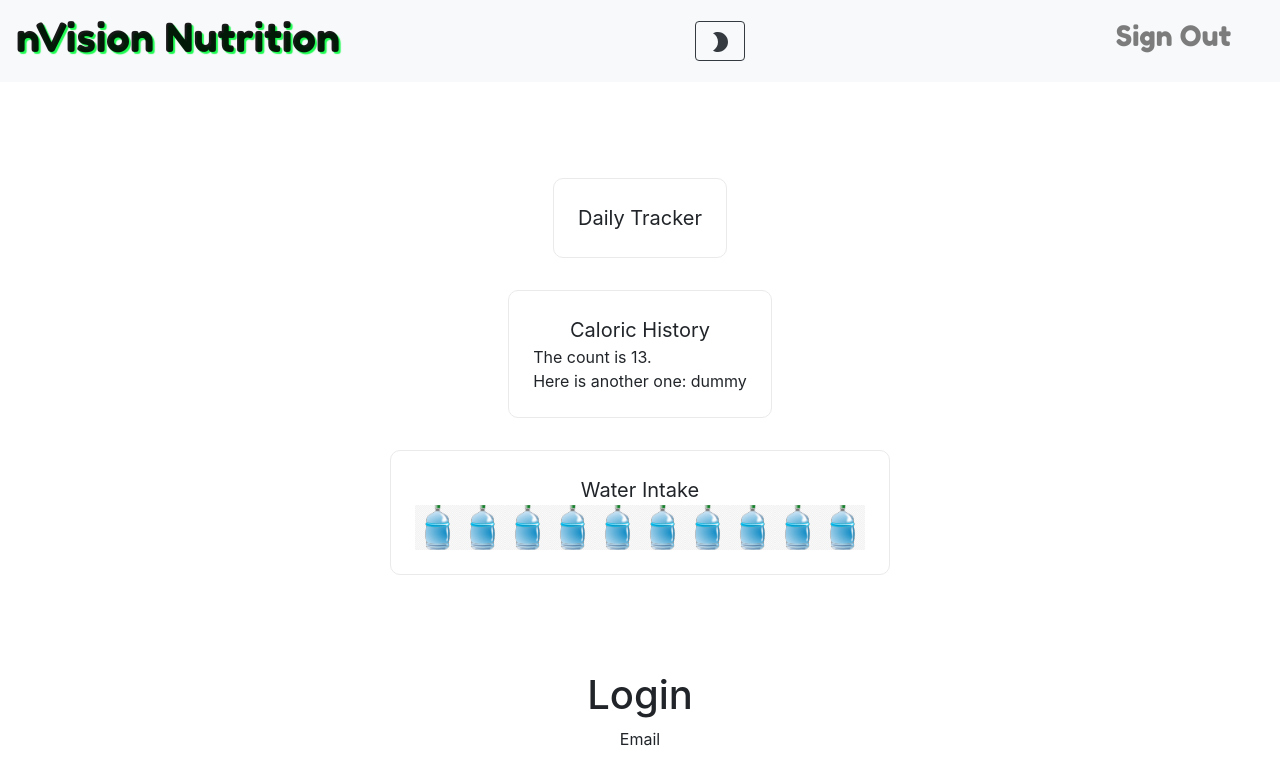
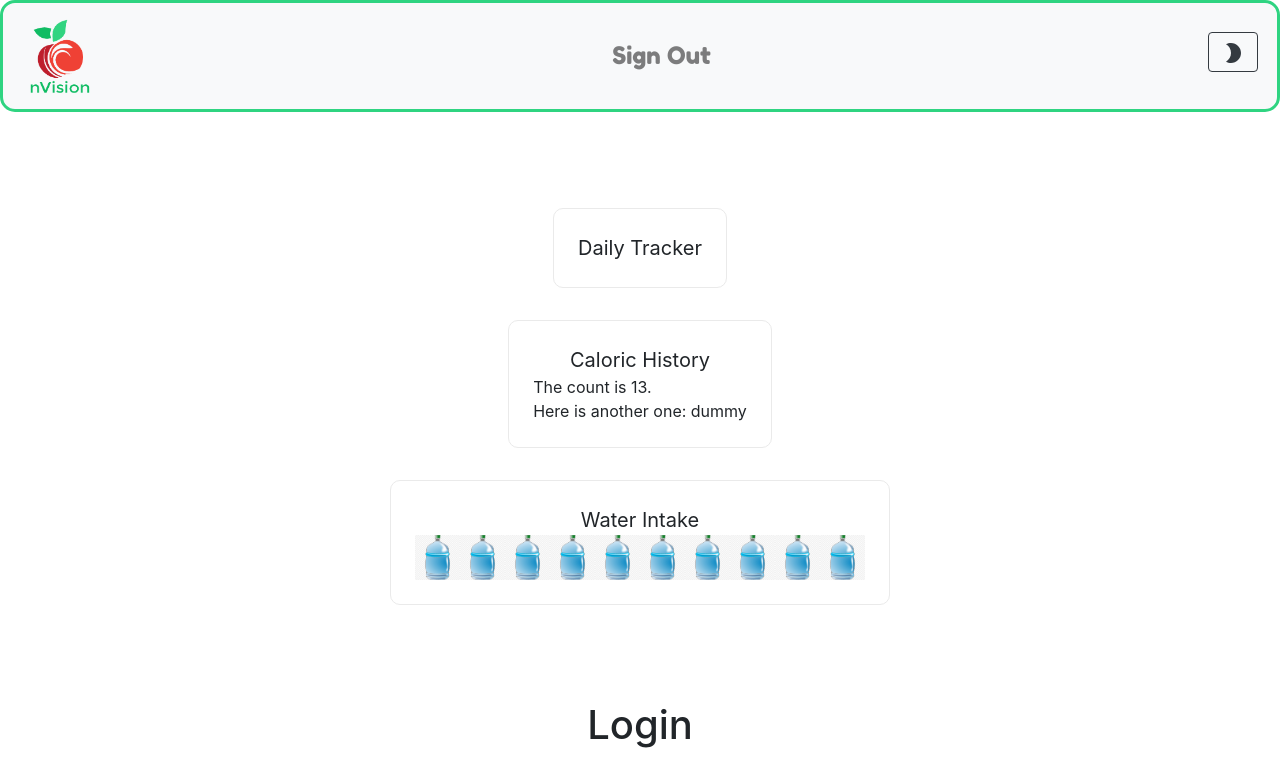
Before and after one commit to Nvision-Nutrition/nvision, a Next.js app: page / in a window 1280 px wide. Shown: the top 757 px of the page. Built offline with nearby package versions, Linux system fonts and the light colour scheme.

Commit message:
logo added and navbar spacing adjusted

```diff
--- a/components/nvisionNavbar.jsx
+++ b/components/nvisionNavbar.jsx
@@ -18,22 +18,25 @@ const NvisionNavbar = () => {
 
   return (
     <Navbar
-      style={{justifyContent: 'space-between'}}
+      style={{
+        justifyContent: 'space-between',
+        border: 'solid #2FD481',
+        borderRadius: '15px',
+      }}
       sticky="top"
       bg={theme}
       variant={theme}
     >
       <Navbar.Brand>
-        <h1 className="titleFont">
-          nVision Nutrition
-        </h1>
+        <div>
+          <img
+            src="/logo.png"
+            width="80"
+            height="80"
+            alt="nVision logo"
+          />
+        </div>
       </Navbar.Brand>
-
-      <Button
-        variant={theme === 'light' ? 'outline-dark' : 'outline-light'}
-        onClick={toggleTheme}>
-        <Brightness2Icon/>
-      </Button>
 
       <Nav>
         <Nav.Link
@@ -44,8 +47,17 @@ const NvisionNavbar = () => {
             marginRight: '25px',
             fontFamily: 'Fredoka One, Open Sans, Arial',
           }}
-        > <h3>Sign Out</h3></Nav.Link>
+        > <h4 style={{marginBottom: '0px'}} >Sign Out</h4></Nav.Link>
       </Nav>
+
+      <Button
+        variant={theme === 'light' ? 'outline-dark' : 'outline-light'}
+        onClick={toggleTheme}
+        style={{position: 'relative', marginBottom: '8px', marginRight: '3px'}}
+      >
+        <Brightness2Icon />
+      </Button>
+
     </Navbar>
   );
 };
--- a/styles/globals.css
+++ b/styles/globals.css
@@ -22,5 +22,11 @@ a {
 
 .titleFont {
   font-family: Fredoka One, Open Sans, Arial;
-  text-shadow: 2px 2px 1px #1EFC52;
+  text-shadow: 1px 1px 1px #2FD481;
+  cursor: default;
+  display: inline;
 }
+
+.navbar-light .navbar-nav .nav-link {
+  color: rgba(0,0,0,.85);
+}
```
Also changed, not shown: public/logo.png (added).
